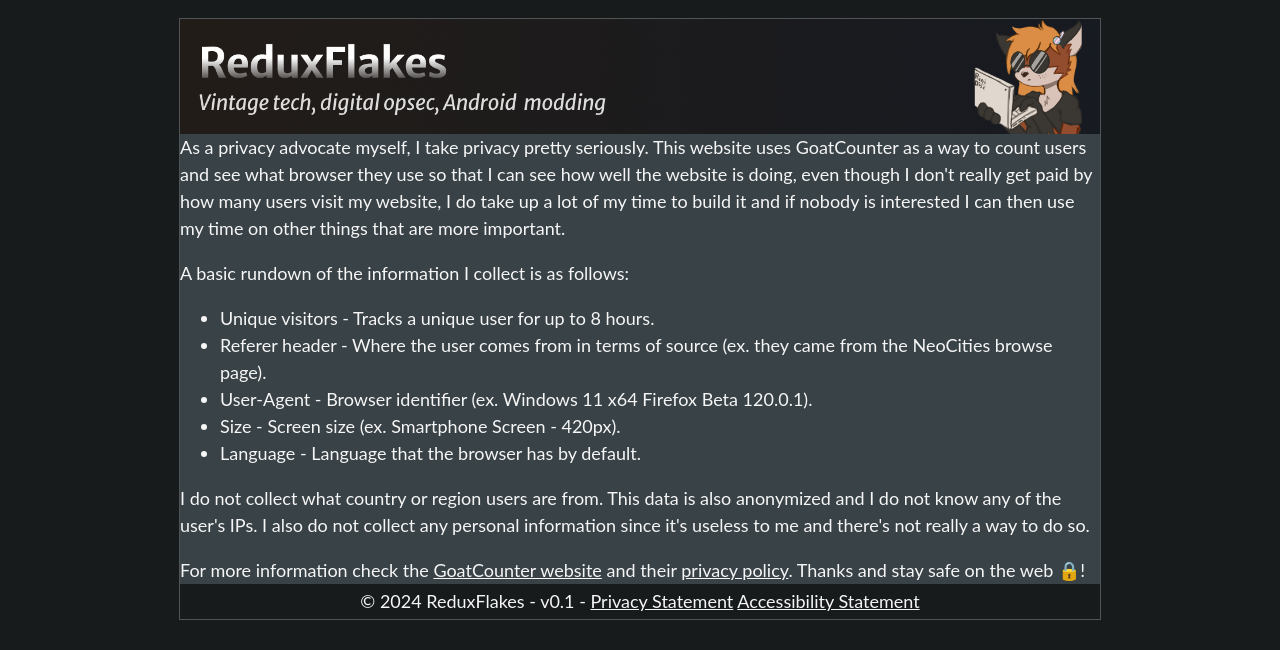
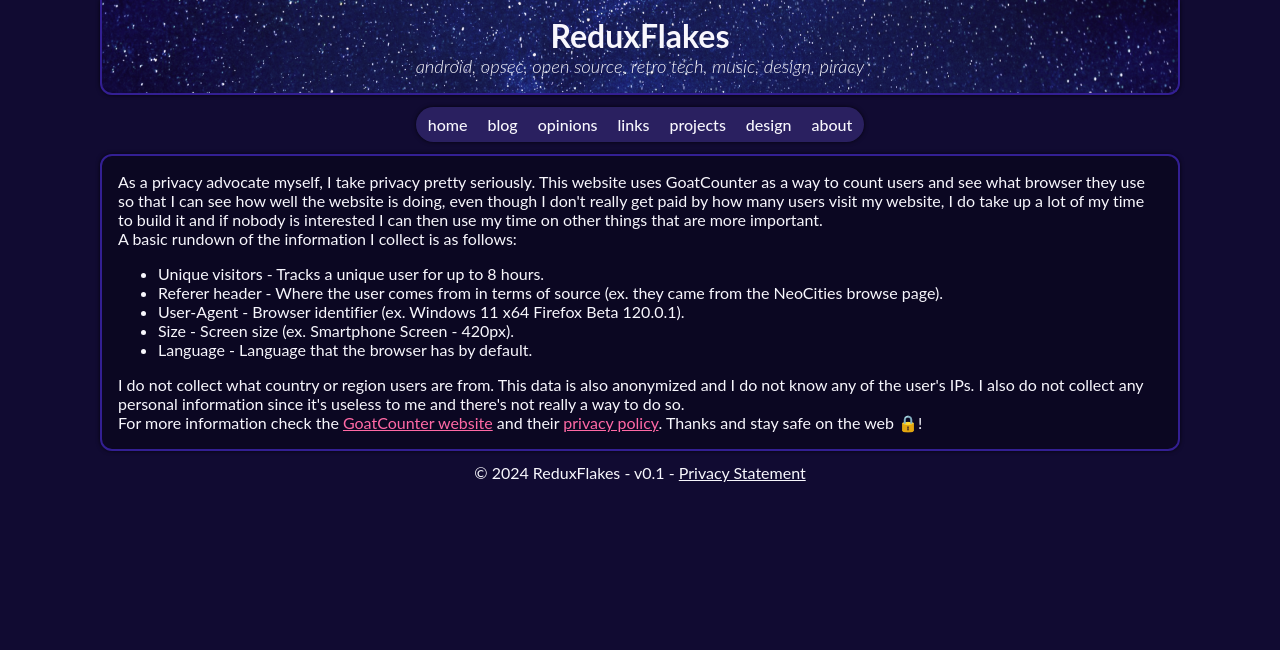
Before and after one commit to ReduxFlakes/portfolio, an Eleventy site: page src/privacy.md in a window 1280 px wide. Built offline with nearby package versions, Linux system fonts and the light colour scheme; Eleventy itself is replaced by a stand-in of ours; files that its build step writes are made by us from their sources; a small style sheet from the web is missing.

Commit message:
Night owl blue update

```diff
--- a/src/_data/nav.json
+++ b/src/_data/nav.json
@@ -1,12 +1,24 @@
 {
   "navbar": [
+    {
+      "title": "home",
+      "url": "/"
+    },
     {
       "title": "blog",
       "url": "/blog"
     },
     {
-      "title": "bookmarks",
-      "url": "/bookmarks"
+      "title": "opinions",
+      "url": "/opinions"
+    },
+    {
+      "title": "links",
+      "url": "/links"
+    },
+    {
+      "title": "projects",
+      "url": "/projects"
     },
     {
       "title": "design",
--- a/src/_data/site.json
+++ b/src/_data/site.json
@@ -1,6 +1,6 @@
 {
   "title": "ReduxFlakes",
-  "description": "Open source, privacy, and security discussions, Android development and rooting, vintage hardware/software, anxiety and socialization, music collection and setup, and much more.",
+  "description": "Open source, privacy, and security discussions, Android development and rooting, vintage hardware/software, anxiety, music collection and setup, and much more.",
   "url": "https://reduxflakes.neocities.org",
   "lang": "en"
 }
--- a/src/_includes/footer.njk
+++ b/src/_includes/footer.njk
@@ -1,4 +1,4 @@
 <footer class="site-footer status-bar pod">
 &copy; 2024 ReduxFlakes - v{{ pkg.version }} - <a href="/privacy">Privacy Statement</a>
-    <a href="/accessibility">Accessibility Statement</a>
+    {# <a href="/accessibility">Accessibility Statement</a> #}
 </footer>
--- a/src/_includes/header.njk
+++ b/src/_includes/header.njk
@@ -1,10 +1,9 @@
 <header class="site-header">
-    <a href="/">
-        <img src="/static/branding/header.png" alt="Banner saying 'ReduxFlakes' - 'Vintage tech, digital opsec, Android modding' with Linux mascot Xenia on the right side with a laptop. Art made by @rinidisc">
-    </a>
+    <h1>ReduxFlakes</h1>
+    <p class="enphase">android, opsec, open source, retro tech, music, design, piracy</p>
 </header>
 <nav class="site-navbar">
-    {# {% for navbar in nav.navbar %}
-        <a class="navbar__link" href="{{ navbar.url }}">{{ navbar.title }}</a>
-    {% endfor %} #}
+    {% for navbar in nav.navbar %}
+        <a class="navbar__link" {% if (navbar.url != "/" and page.url.startsWith(navbar.url)) or page.url == navbar.url %}aria-current="page"{% endif %} href="{{ navbar.url }}">{{ navbar.title }}</a>
+    {% endfor %}
 </nav>
--- a/src/_layouts/base.njk
+++ b/src/_layouts/base.njk
@@ -3,12 +3,11 @@
     {% include "head.njk" %}
     <body>
         {% include "header.njk" %}
-        <main class="main-content">
-            <article id="main">
-                {% block layout %}
-                    {{ content | safe }}
-                {% endblock %}
-            </article>
+        <main class="main-content {% if main_class %}{{main_class}}{% endif %}">
+
+            {% block layout %}
+                {{ content | safe }}
+            {% endblock %}
         </main>
         {% include "footer.njk" %}
         <script data-goatcounter="https://reduxflakes.goatcounter.com/count"
--- a/src/css/style.css
+++ b/src/css/style.css
@@ -1,51 +1,99 @@
 :root {
-  --clr-outset-bg: hsl(198, 10%, 10%);
-  --clr-inset-bg: hsl(198, 10%, 25%);
-  --clr-inset-color: rgb(246, 246, 246);
-  --clr-stroke: rgba(255, 255, 255, 0.25);
+  --clr-outset-bg: hsl(250, 65%, 12%);
+  --clr-outset-stroke: hsl(250, 65%, 35%);
+  --clr-inset-bg: hsl(250, 67%, 8%);
+  --clr-inset-color: hsl(249, 64%, 98%);
 
-  /* Typography - these are fluid type scales that were generated by utopia */
-  --step--1: clamp(0.8333rem, 0.7909rem + 0.1616vi, 0.9rem);
-  --step-0: clamp(1rem, 0.9205rem + 0.303vi, 1.125rem);
-  --step-1: clamp(1.2rem, 1.0688rem + 0.5vi, 1.4063rem);
-  --step-2: clamp(1.44rem, 1.2378rem + 0.7705vi, 1.7578rem);
-  --step-3: clamp(1.728rem, 1.4294rem + 1.1376vi, 2.1973rem);
-  --step-4: clamp(2.0736rem, 1.6453rem + 1.6315vi, 2.7466rem);
-  --step-5: clamp(2.4883rem, 1.887rem + 2.2907vi, 3.4332rem);
+  --clr-primary: #ff69a5;
+  --sh-outset: 0px 0px 4px 0px rgba(0, 0, 0, 0.75);
+  --sp-breakpoint: 1080px;
+}
 
-  /* Spacing - these are fluid space scales that were generated by utopia */
-  --sp-3xs: clamp(0.25rem, 0.2102rem + 0.1515vi, 0.3125rem);
-  --sp-2xs: clamp(0.5rem, 0.4602rem + 0.1515vi, 0.5625rem);
-  --sp-xs: clamp(0.75rem, 0.6705rem + 0.303vi, 0.875rem);
-  --sp-s: clamp(1rem, 0.9205rem + 0.303vi, 1.125rem);
-  --sp-m: clamp(1.5rem, 1.3807rem + 0.4545vi, 1.6875rem);
-  --sp-l: clamp(2rem, 1.8409rem + 0.6061vi, 2.25rem);
-  /* One-up pairs */
-  --sp-3xs-2xs: clamp(0.25rem, 0.0511rem + 0.7576vi, 0.5625rem);
-  --sp-2xs-xs: clamp(0.5rem, 0.2614rem + 0.9091vi, 0.875rem);
-  --sp-xs-s: clamp(0.75rem, 0.5114rem + 0.9091vi, 1.125rem);
-  --sp-s-m: clamp(1rem, 0.5625rem + 1.6667vi, 1.6875rem);
-  --sp-m-l: clamp(1.5rem, 1.0227rem + 1.8182vi, 2.25rem);
+*,
+*::before,
+*::after {
+  box-sizing: border-box;
+}
+ul[class],
+ol[class] {
+  padding: 0;
+}
+body,
+h1,
+h2,
+h3,
+h4,
+p,
+ul[class],
+ol[class],
+figure,
+blockquote,
+dl,
+dd {
+  margin: 0;
+}
+
+html {
+  font-size: 16px;
+  scroll-behavior: smooth;
 }
 
 body {
+  text-rendering: optimizeSpeed;
+  line-height: 1.5;
+}
+ul[class],
+ol[class] {
+  list-style: none;
+}
+a:not([class]) {
+  text-decoration-skip-ink: auto;
+}
+
+img,
+picture {
+  max-width: 100%;
+  display: block;
+}
+article > * + * {
+  margin-top: 1em;
+  text-align: justify;
+}
+input,
+button,
+textarea,
+select {
+  font: inherit;
+}
+img:not([alt]) {
+  filter: blur(10px);
+}
+@media (prefers-reduced-motion: reduce) {
+  * {
+    animation-duration: 0.01ms !important;
+    animation-iteration-count: 1 !important;
+    transition-duration: 0.01ms !important;
+    scroll-behavior: auto !important;
+  }
+}
+
+body {
+  display: grid;
+  gap: 0.75rem;
   background: var(--clr-outset-bg);
   color: var(--clr-inset-color);
-  font: var(--step-0) / 1.5 "Lato", system-ui, -apple-system, BlinkMacSystemFont,
-    "Segoe UI", Roboto, Oxygen, Ubuntu, Cantarell, "Open Sans", "Helvetica Neue",
-    sans-serif;
-  max-width: 920px;
-  border: 1px solid rgba(255, 255, 255, 0.25);
-  margin: var(--sp-s) auto;
+  font: 1rem "Lato", system-ui, -apple-system, BlinkMacSystemFont, "Segoe UI",
+    Roboto, Oxygen, Ubuntu, Cantarell, "Open Sans", "Helvetica Neue", sans-serif;
+  max-width: var(--sp-breakpoint);
+  margin: 0 auto;
 }
 
 a {
-  color: var(--clr-accent-900);
+  color: var(--clr-primary);
 }
 
 a:hover {
   text-decoration: underline dashed;
-  background: var(--clr-hover-action);
 }
 
 img {
@@ -53,52 +101,57 @@ img {
   max-width: 100%;
 }
 
-h1 {
-  font-size: var(--step-5);
-  margin-bottom: var(--sp-xs);
-}
-
-h2 {
-  font-size: var(--step-4);
-}
-
-h3 {
-  font-size: var(--step-3);
-}
-
-h4 {
-  font-size: var(--step-2);
-}
-
-h5 {
-  font-size: var(--step-1);
-}
-
-h6 {
-  font-size: var(--step-0);
-}
-
 small {
   font-size: var(--step--1);
 }
 
+.site-header {
+  --_header-stroke: 2px;
+  padding: 1rem;
+  border-right: var(--_header-stroke) solid var(--clr-outset-stroke);
+  border-bottom: var(--_header-stroke) solid var(--clr-outset-stroke);
+  border-left: var(--_header-stroke) solid var(--clr-outset-stroke);
+  text-align: center;
+  border-radius: 0 0 12px 12px;
+  box-shadow: var(--sh-outset);
+  background: url("/static/branding/header_blue_sky.png");
+  background-size: cover;
+}
+
 .site-navbar {
   display: flex;
-  gap: 0.5rem;
-  padding: 0 0.5rem;
-  background: var(--clr-neutral-500);
-  border-bottom: 1px solid var(--clr-neutral-300);
+  max-width: fit-content;
+  margin: 0 auto;
+  gap: 0.25rem;
+  background: hsl(250, 50%, 25%);
+  border-radius: 50px;
+  padding: 0.25rem 0.25rem;
+  box-shadow: var(--sh-outset);
 }
 
-.navbar_link {
-  padding: 0.25rem;
-  text-transform: capitalize;
+.navbar__link {
+  padding: 0.25rem 0.5rem;
   text-decoration: none;
-  font-weight: bold;
+  font-weight: 500;
+  border-radius: 32px;
+  color: var(--clr-inset-color);
+  transition: all 125ms ease-in-out;
+}
+
+.navbar__link:hover:not([aria-current="page"]) {
+  opacity: 0.5;
+}
+
+.navbar__link[aria-current="page"] {
+  background: rgba(255, 255, 255, 0.25);
 }
 
 .main-content {
   background: var(--clr-inset-bg);
+  border: 2px solid var(--clr-outset-stroke);
+  border-radius: 12px;
+  padding: 1rem;
+  box-shadow: var(--sh-outset);
 }
 
 #main :first-child {
@@ -110,8 +163,27 @@ small {
 }
 
 .site-footer {
-  padding: 0.25rem 0.5rem;
   text-align: center;
-  border-top: 1px solid var(--clr-neutral-300);
-  background: var(--clr-neutral-500);
+  margin-bottom: 1rem;
 }
+
+.site-footer a {
+  color: inherit;
+}
+
+.enphase {
+  font-size: 1.15em;
+  font-weight: 300;
+  font-style: italic;
+}
+
+.sidebar > * + * {
+  margin-top: 0.5rem;
+}
+
+.cute-pod {
+  padding: 1rem;
+  border-radius: 6px;
+  border-bottom: 2px dashed var(--clr-primary);
+  background: rgba(255, 255, 255, 0.1);
+}
```
Also changed, not shown: src/index.md (deleted, +0 -17 lines), src/index.njk (added, +111 -0 lines), src/static/branding/header.png (deleted), src/static/branding/header_blue_sky.png (added), src/static/images/xenia/rinidisc_laptop.png (deleted).
